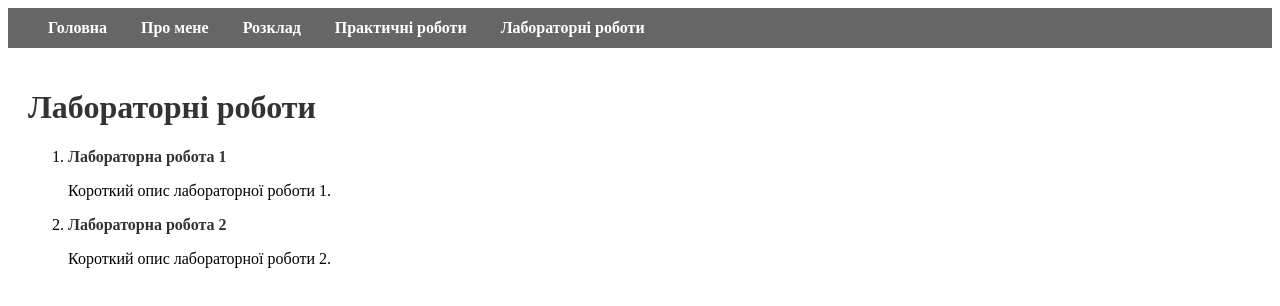
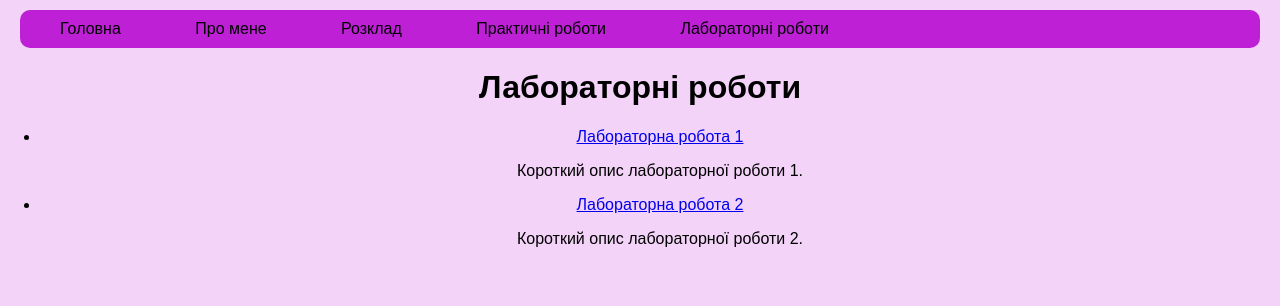
Before and after one commit to VitaliyReshetnik/VitaliyReshetnik.github.io, a plain HTML site: page lab.html in a window 1280 px wide. Drawn offline with Linux system fonts and the light colour scheme.

Commit message:
Update lab.html

```diff
--- a/lab.html
+++ b/lab.html
@@ -2,71 +2,7 @@
 <html>
 <head>
     <title>Лабораторні роботи</title>
-    <style>
-        /* Стилі для верхньої сірої полоски (ви можете взяти стилі зі сторінки "Головна") */
-        .top-bar {
-            background-color: #666;
-            height: 40px;
-            display: flex;
-            justify-content: space-between;
-            align-items: center;
-            padding: 0 20px;
-        }
-
-        /* Стилі для навігаційного меню (ви можете взяти стилі зі сторінки "Головна") */
-        nav ul {
-            list-style: none;
-            padding: 0;
-            margin: 0;
-        }
-
-        nav ul li {
-            display: inline;
-            margin-left: 10px;
-        }
-
-        /* Стилі для посилань в меню (ви можете взяти стилі зі сторінки "Головна") */
-        nav ul li a {
-            text-decoration: none;
-            color: #fff;
-            font-weight: bold;
-            padding: 5px 10px;
-            border-radius: 5px;
-            transition: background-color 0.3s;
-        }
-
-        /* Змінені стилі посилання при наведенні миші (ви можете взяти стилі зі сторінки "Головна") */
-        nav ul li a:hover {
-            background-color: #333;
-        }
-
-        /* Основні стилі для контенту сторінки "Лабораторні роботи" */
-        .content {
-            padding: 20px;
-        }
-
-        h1 {
-            color: #333;
-        }
-
-        ul {
-            list-style-type: decimal; /* Нумерація лабораторних робіт */
-        }
-
-        li {
-            margin-bottom: 10px;
-        }
-
-        a {
-            text-decoration: none;
-            color: #333;
-            font-weight: bold;
-        }
-
-        p {
-            font-size: 16px;
-        }
-    </style>
+    <link rel="stylesheet" type="text/css" href="Style.css">
 </head>
 <body>
     <!-- Верхня сірої полоска (зі стилів сторінки "Головна") -->
```
